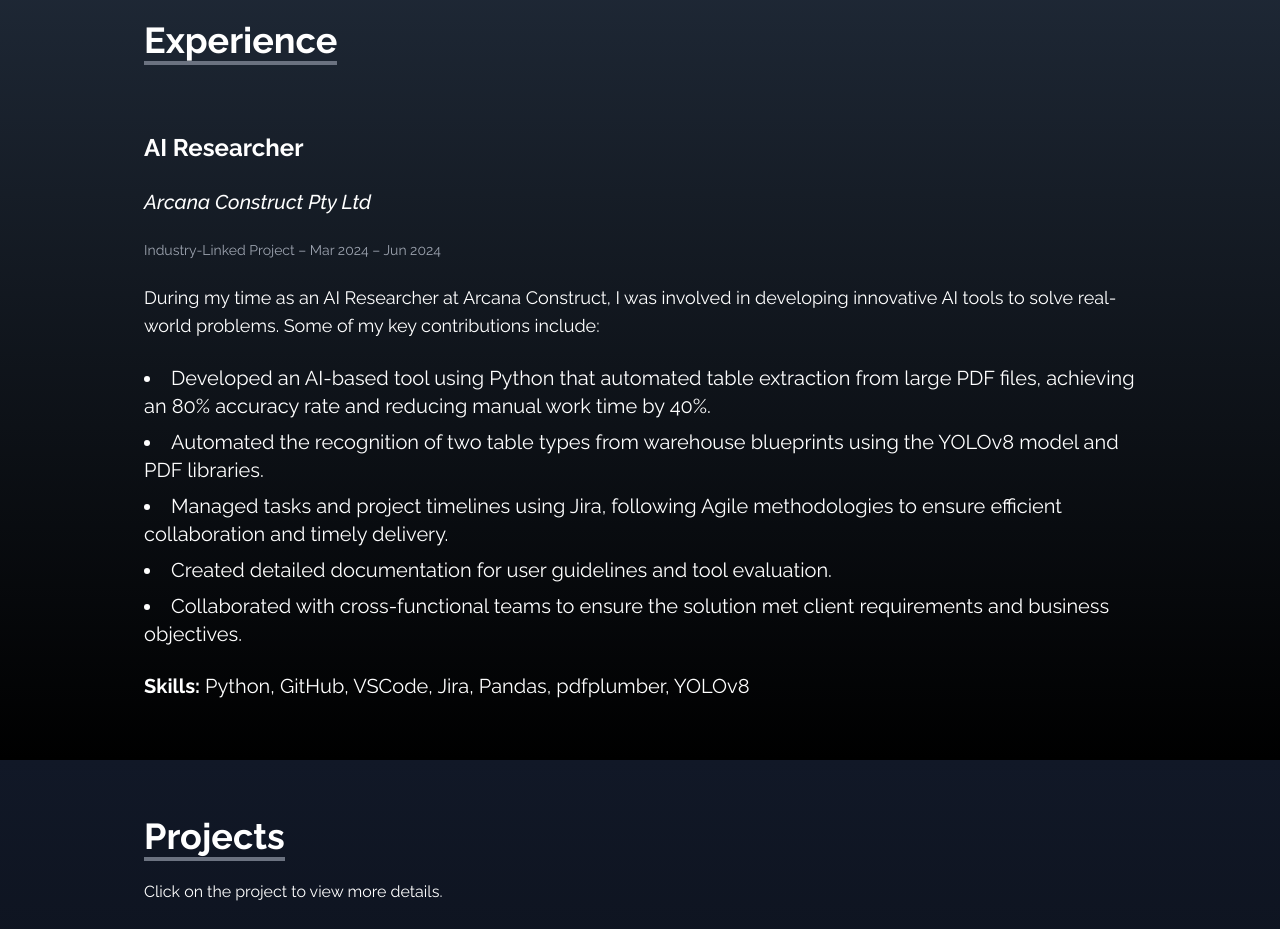
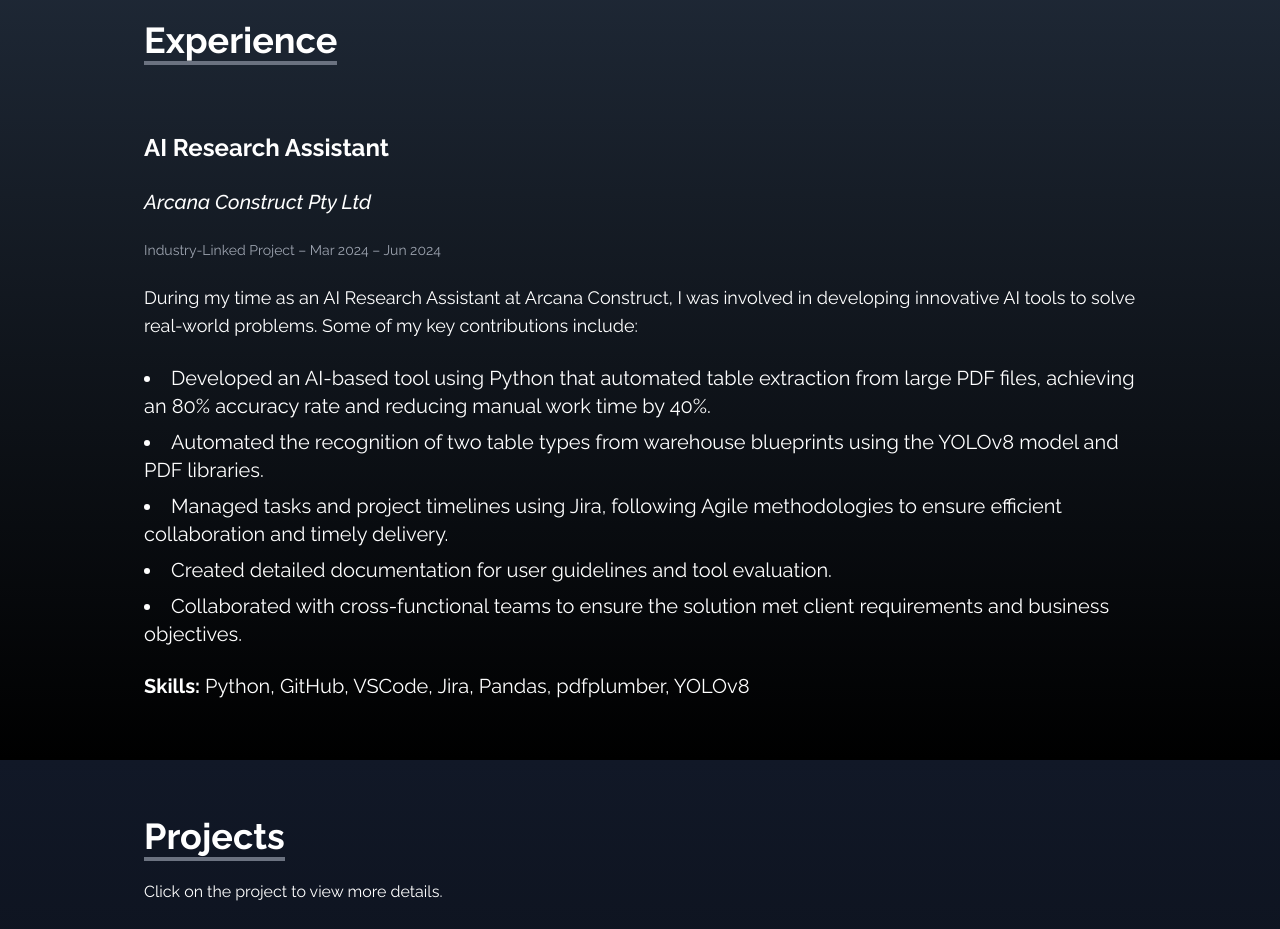
Before and after one commit to andrewhuynh561/portfolio-project, a React (Create React App) app: page / in a window 1280 px wide. Shown: the part 840-1769 px from the top of the page. Built offline with nearby package versions, Linux system fonts and the light colour scheme.

Commit message:
updated v2

```diff
--- a/src/components/About.jsx
+++ b/src/components/About.jsx
@@ -18,7 +18,7 @@
             user-friendly websites.                    </p>
             <div>
             <a
-                href="https://drive.google.com/file/d/1E80Y_YKkBdHd5vYDpiKrzv-0x4bT5Rmf/view?usp=sharing"
+                href="https://drive.google.com/file/d/1QgM8pB_xJFOFGcSeNWgMHOJaMQXq8wmi/view?usp=sharing"
                 target="_blank"
                 rel="noopener noreferrer"
                 className="group text-white w-fit px-6 py-3 my-2 flex items-center rounded-md bg-gradient-to-r from-cyan-500 to-blue-500 cursor-pointer"
--- a/src/components/Experience.jsx
+++ b/src/components/Experience.jsx
@@ -14,12 +14,12 @@
         </div>
 
         <div className="text-xl mt-10 space-y-6">
-          <p className="text-2xl font-semibold">AI Researcher</p>
+          <p className="text-2xl font-semibold">AI Research Assistant</p>
           <p className="italic">Arcana Construct Pty Ltd</p>
           <p className="text-sm text-gray-400">Industry-Linked Project – Mar 2024 – Jun 2024</p>
 
           <p className="text-lg">
-            During my time as an AI Researcher at Arcana Construct, I was
+            During my time as an AI Research Assistant at Arcana Construct, I was
             involved in developing innovative AI tools to solve real-world
             problems. Some of my key contributions include:
           </p>
```
